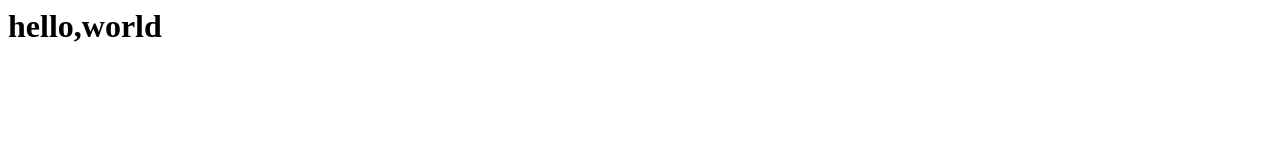
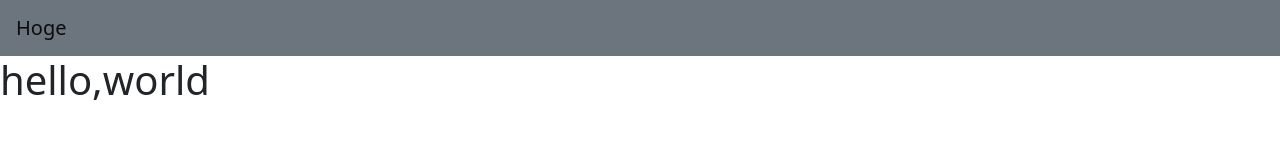
Before and after one commit to inahym196/hello-page, a plain HTML site: page index.html in a window 1280 px wide. Drawn offline with nearby package versions, Linux system fonts and the light colour scheme.

Commit message:
Update index.html

```diff
--- a/index.html
+++ b/index.html
@@ -1,3 +1,19 @@
 <html>
+<head>
+    <meta charset="UTF-8">
+    <meta http-equiv="X-UA-Compatible" content="IE=edge">
+    <meta name="viewport" content="width=device-width, initial-scale=1.0">
+    <link href="https://cdn.jsdelivr.net/npm/bootstrap@5.0.2/dist/css/bootstrap.min.css" rel="stylesheet"
+        integrity="sha384-EVSTQN3/azprG1Anm3QDgpJLIm9Nao0Yz1ztcQTwFspd3yD65VohhpuuCOmLASjC" crossorigin="anonymous">
+    <link rel="icon" href="data:,">
+    <title>Title Example</title>
+</head>
+<body>
+  <header>
+    <nav class="navbar navbar-expand-lg navbar-light bg-secondary">
+        <a href="/" class="navbar-brand mx-3">Hoge</a>
+    </nav>
+</header>
+</body>
 <h1>hello,world</h1>
 </html>
```
